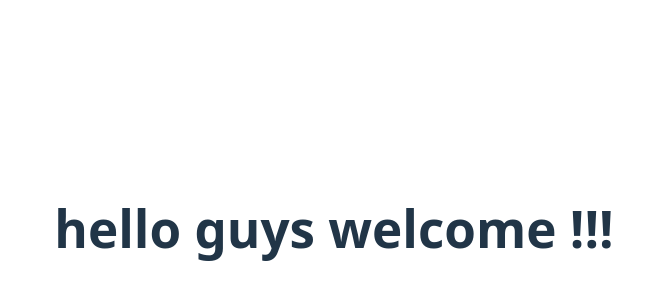
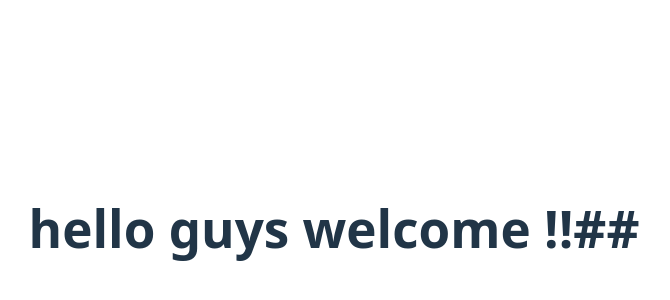
Before and after one commit to ridhima011/git_hub_action, a React (Vite) app: page / in a window 1280 px wide. Shown: the part 172-472 px from the top of the page, without its empty margins (306-976 px from the left). Built offline with nearby package versions, Linux system fonts and the light colour scheme.

Commit message:
Update App.jsx

```diff
--- a/src/App.jsx
+++ b/src/App.jsx
@@ -4,7 +4,7 @@ import './App.css'
 function App() {
   return(
     <div>
-    <h1>hello guys welcome !!!</h1>
+    <h1>hello guys welcome !!##</h1>
     </div>
   )
 
```
